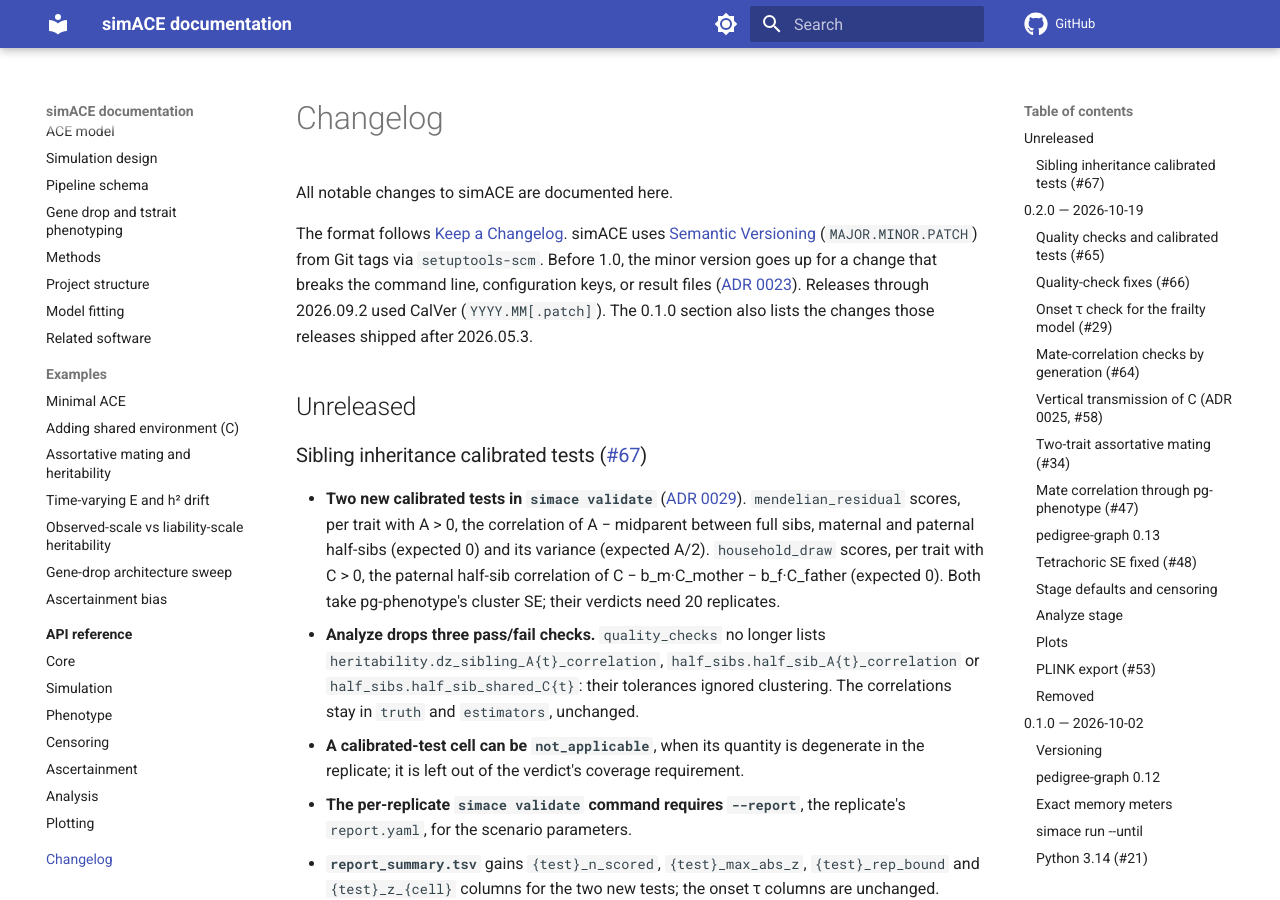
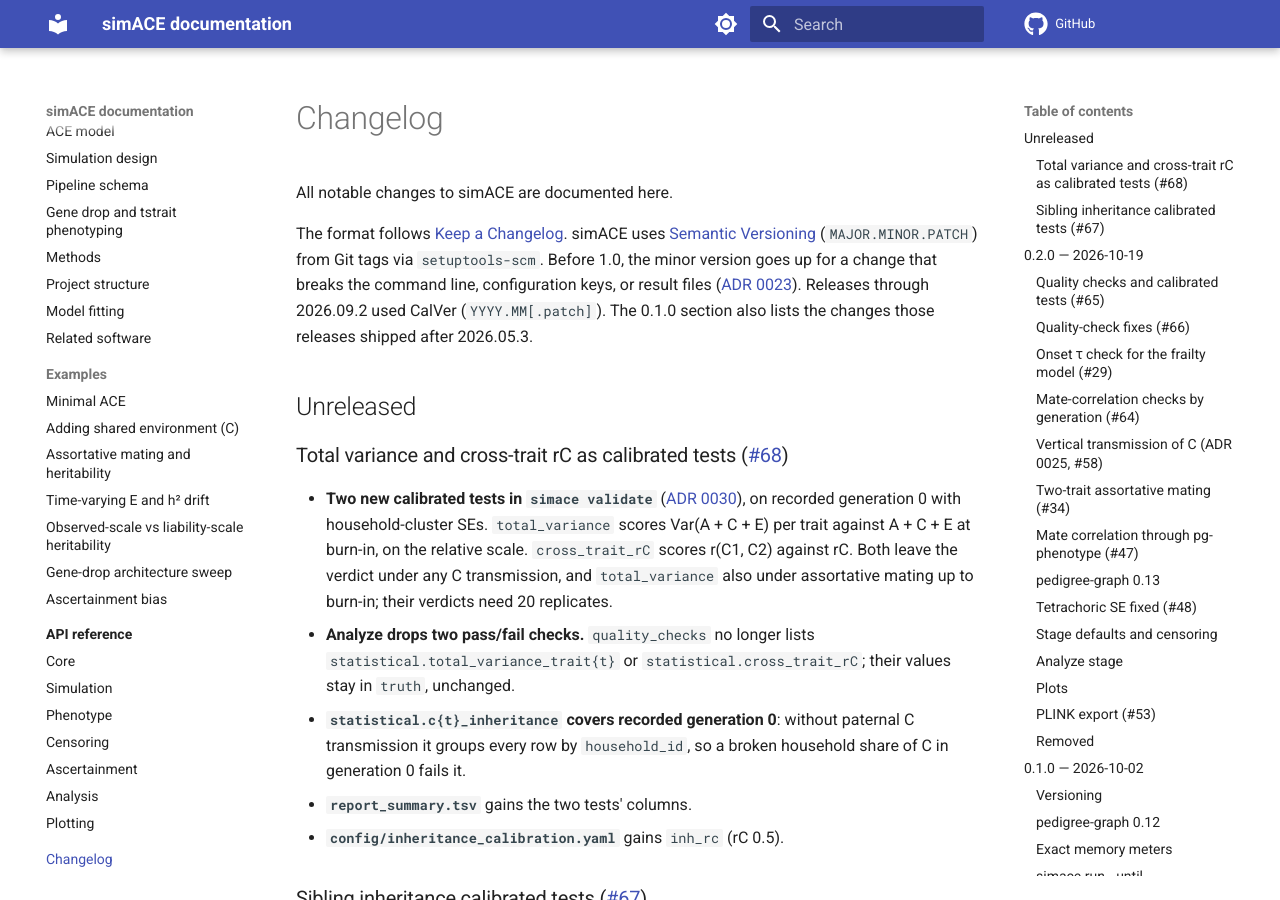
Before and after one commit to rwaples/simACE, an MkDocs documentation site: the page built from docs/changelog.md, in a window 1280 px wide and 900 px high. Built offline with MkDocs 1.6.1 and Material for MkDocs 9.7.7, drawn with Linux system fonts in a browser that asks for light colours; comment, search, counter and statistics services are not loaded.

Commit message:
Document the recorded generation 0 calibrated tests

```diff
--- a/docs/changelog.md
+++ b/docs/changelog.md
@@ -11,6 +11,24 @@ CalVer (`YYYY.MM[.patch]`). The 0.1.0 section also lists the changes those
 releases shipped after 2026.05.3.
 
 ## Unreleased
+
+### Total variance and cross-trait rC as calibrated tests ([#68](https://github.com/rwaples/simACE/issues/68))
+
+- **Two new calibrated tests in `simace validate`**
+  ([ADR 0030](adr/0030-generation0-total-variance-and-rc-tests.md)), on
+  recorded generation 0 with household-cluster SEs. `total_variance` scores
+  Var(A + C + E) per trait against A + C + E at burn-in, on the relative
+  scale. `cross_trait_rC` scores r(C1, C2) against rC. Both leave the verdict
+  under any C transmission, and `total_variance` also under assortative
+  mating up to burn-in; their verdicts need 20 replicates.
+- **Analyze drops two pass/fail checks.** `quality_checks` no longer lists
+  `statistical.total_variance_trait{t}` or `statistical.cross_trait_rC`;
+  their values stay in `truth`, unchanged.
+- **`statistical.c{t}_inheritance` covers recorded generation 0**: without
+  paternal C transmission it groups every row by `household_id`, so a broken
+  household share of C in generation 0 fails it.
+- **`report_summary.tsv`** gains the two tests' columns.
+- **`config/inheritance_calibration.yaml`** gains `inh_rc` (rC 0.5).
 
 ### Sibling inheritance calibrated tests ([#67](https://github.com/rwaples/simACE/issues/67))
 
```
Also changed, not shown: docs/concepts/methods.md (+17 -2 lines), docs/user-guide/output-structure.md (+9 -3 lines), docs/user-guide/running-the-pipeline.md (+3 -1 lines).
